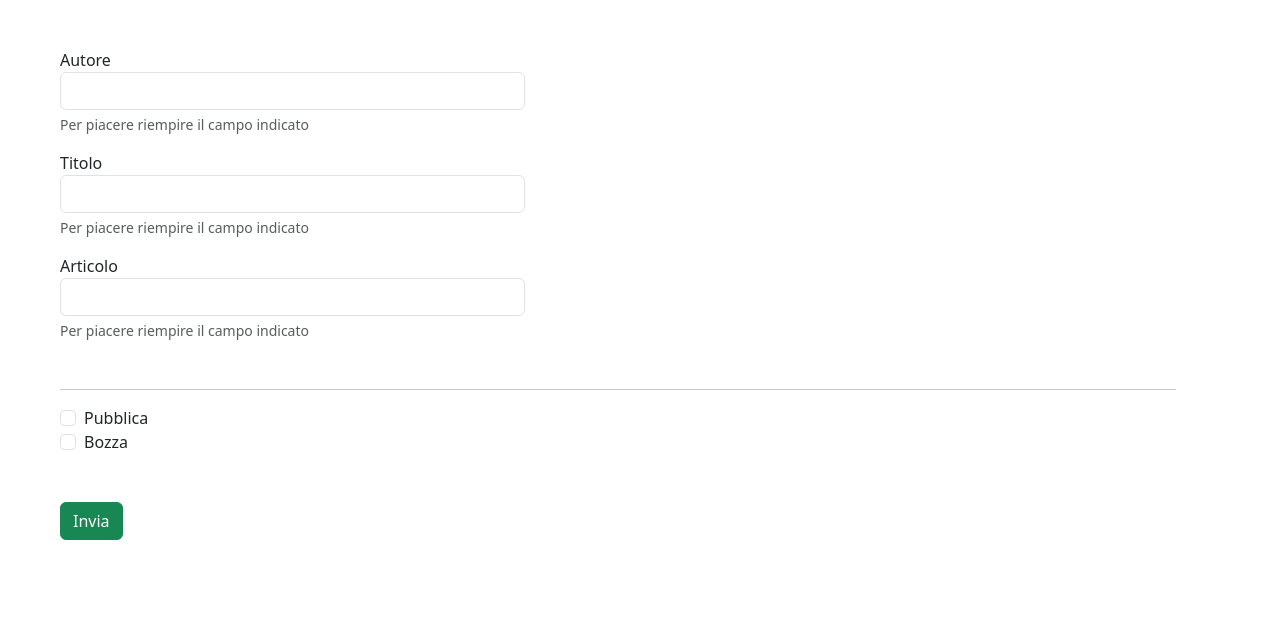
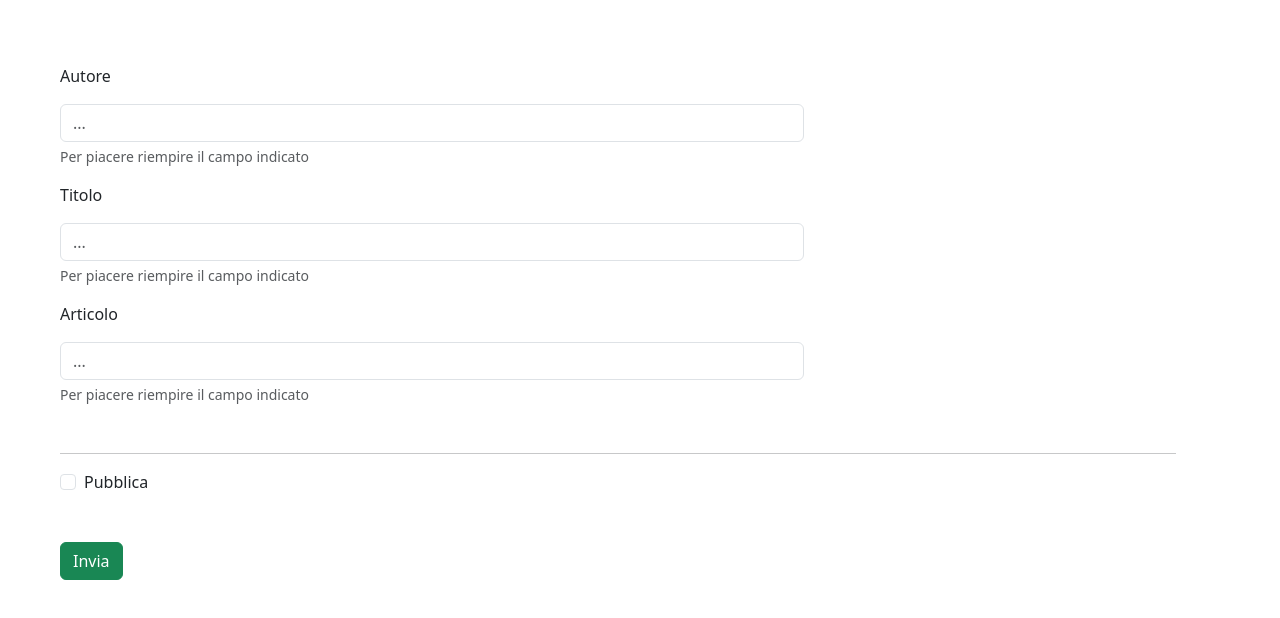
Before and after one commit to CarloMart88/react-post-form, a React (Vite) app: page / in a window 1280 px wide. Shown: the top 618 px of the page. Built offline with nearby package versions, Linux system fonts and the light colour scheme.

Commit message:
feat: add handleChange

```diff
--- a/components/Main.jsx
+++ b/components/Main.jsx
@@ -31,49 +31,44 @@ function Main() {
   return (
     <div className="container m-5">
       <div className="row">
+        {/* campo delle form input */}
         <form>
-          <div className="mb-3 col-5">
-            <div className="">Autore</div>
+          <div className="mb-3 col-8">
+            <div className="my-3">Autore</div>
             <input
               type="text"
               name="author"
-              placeholder=""
+              placeholder="..."
               value={formAuthors.author}
-              onChange={(e) => {
-                setformAuthors(e.target.value);
-              }}
+              onChange={handleChange}
               className="form-control"
             />
             <div id="" className="form-text">
               Per piacere riempire il campo indicato
             </div>
           </div>
-          <div className="mb-3 col-5">
-            <div className="">Titolo</div>
+          <div className="mb-3 col-8">
+            <div className="my-3">Titolo</div>
             <input
               type="text"
               name="title"
-              placeholder=""
+              placeholder="..."
               value={formAuthors.title}
-              onChange={(e) => {
-                setformAuthors(e.target.value);
-              }}
+              onChange={handleChange}
               className="form-control"
             />
             <div id="" className="form-text">
               Per piacere riempire il campo indicato
             </div>
           </div>
-          <div className="mb-5 col-5">
-            <div className="">Articolo</div>
+          <div className="mb-5 col-8">
+            <div className="my-3">Articolo</div>
             <input
               type="text"
               name="body"
-              placeholder=""
+              placeholder="..."
               value={formAuthors.body}
-              onChange={(e) => {
-                setformAuthors(e.target.value);
-              }}
+              onChange={handleChange}
               className="form-control"
             />
             <div className="form-text">
@@ -81,11 +76,18 @@ function Main() {
             </div>
           </div>
           <hr />
+
+          {/* campo delle form checkbox */}
           <div className="mb-5 form-check">
-            <input type="checkbox" className="form-check-input" />
+            <input
+              type="checkbox"
+              name="public"
+              id="public"
+              checked={formAuthors.public}
+              onChange={handleChange}
+              className="form-check-input"
+            />
             <div className="form-check-label">Pubblica</div>
-            <input type="checkbox" className="form-check-input" />
-            <div className="form-check-label">Bozza</div>
           </div>
           <button type="submit" className="btn btn-success">
             Invia
```
